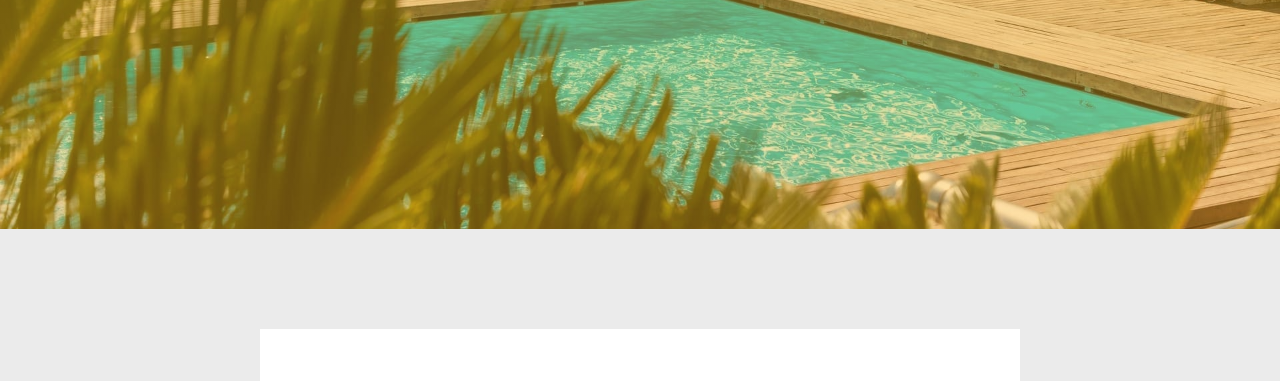
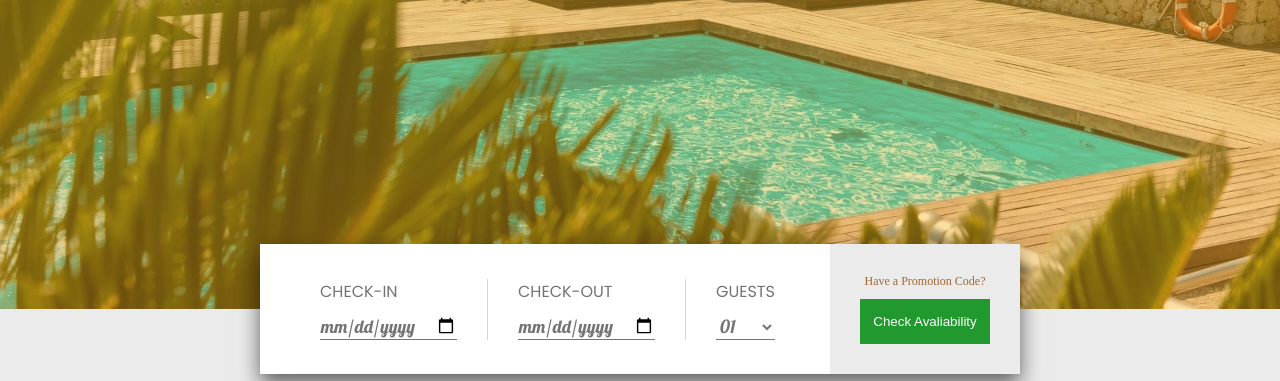
Before and after one commit to farazmrx/MonalisaHotel, a website built with webpack: page index.html in a window 1280 px wide. Shown: the part 571-952 px from the top of the page. Built offline with nearby package versions, Linux system fonts and the light colour scheme; a web font is replaced by a local one.

Commit message:
Add booking box to mainpage

```diff
--- a/index.html
+++ b/index.html
@@ -50,6 +50,39 @@
             <p class="mainpage__hero__text--paragraph">A place to experience and enjoy the life</p>
         </div><!-- hero__text -->
     </div><!-- hero -->
+
+    <section class="check">
+        <div class="check__date">
+            <div class="check__date--box">
+                <label for="date">Check-in</label>
+                <input type="date" name="date" id="date">
+            </div><!-- check__date--box -->
+
+            <div class="check__date--box">
+                <label for="date">Check-Out</label>
+                <input type="date" name="date" id="date">
+            </div><!-- check__date--box -->
+
+            <div class="check__date--box">
+                <label for="guests">Guests</label>
+                <select name="guests" id="guests">
+                    <option value="1">01</option>
+                    <option value="2">02</option>
+                    <option value="3">03</option>
+                    <option value="4">04</option>
+                    <option value="5">05</option>
+                    <option value="6">06</option>
+                    <option value="7">07</option>
+                    <option value="8">08</option>
+                </select>
+            </div><!-- check__date--box -->
+        </div><!-- check__date -->
+
+        <div class="check__box">
+            <a href="#" class="check__box--link">Have a Promotion Code?</a>
+            <button class="check__box--btn">Check Avaliability</button>
+        </div><!-- check__box -->
+    </section>
 
     <section class="testimonial">
         <div class="testimonial__content">
@@ -239,6 +272,6 @@
         </div><!-- footer copyright -->
     </footer>
 
-    <script src="dist/bundle.js"></script>
+    <script src="js/app.js"></script>
 </body>
 </html>
--- a/sass/base/_base.scss
+++ b/sass/base/_base.scss
@@ -36,7 +36,7 @@ a {
 
 .mainpage__container {
     display: grid;
-    grid-template-rows: 8rem calc(100vh - 8rem) min-content 35vw repeat(2, min-content) 35vw min-content;
+    grid-template-rows: 8rem 100vh repeat(2, min-content) 35vw repeat(2, min-content) 35vw min-content;
     grid-template-columns: [full-start] minmax(6rem, 1fr) [center-start] repeat(12, [col-start] minmax(min-content, 9.5rem) [col-end] ) [center-end] minmax(6rem, 1fr) [full-end];
     background-color: $color-gray-light-2;
 
--- /dev/null
+++ b/sass/components/_check.scss
@@ -0,0 +1,72 @@
+.check {
+    grid-column: col-start 3 / col-end 10;
+    background-color: $color-white;
+    position: relative;
+    transform: translate(0 ,-50%);
+    box-shadow: 0 1rem 2rem rgba(0, 0, 0, .6);
+
+    display: grid;
+    grid-template-columns: repeat(4, 1fr);
+
+    &__date {
+        grid-column: 1 / 4;
+        padding: 3rem;
+
+        display: flex;
+        align-items: center;
+
+        &--box {
+            padding: 0 3rem;
+            display: flex;
+            flex-direction: column;
+            gap: 1rem;
+
+            label {
+                font-size: 1.6rem;
+                color: $color-gray-dark-2;
+                font-family: $font-poppins;
+                text-transform: uppercase;
+            }
+
+            input,select {
+                border: none;
+                border-bottom: 1px solid $color-gray-dark-2;
+                font-family: $font-lobster;
+                font-size: 1.8rem;
+                color: $color-gray-dark-2;
+            }
+
+            select {
+                background-color: transparent;
+            }
+
+            &:not(:last-child) {
+                border-right: 1px solid $color-gray-light-1;
+            }
+        }
+    }
+
+    &__box {
+        grid-column: 4 / 5;
+        background-color: $color-gray-light-2;
+        padding: 3rem;
+        text-align: center;
+
+        display: flex;
+        flex-direction: column;
+        gap: 1rem;
+
+        &--link {
+            font-size: 1.2rem;
+            color: $color-brown-dark-2;
+        }
+
+        &--btn {
+            color: $color-white;
+            background-color: $color-green-light-1;
+            border: none;
+            padding: 1.5rem 1rem;
+            cursor: pointer;
+        }
+    }
+}
--- a/sass/main.scss
+++ b/sass/main.scss
@@ -7,6 +7,7 @@
 @import "base/utilities";
 
 @import "components/hero";
+@import "components/check";
 @import "components/testimonial";
 @import "components/button";
 @import "components/gallery";
```
Also changed, not shown: dist/style.css.
